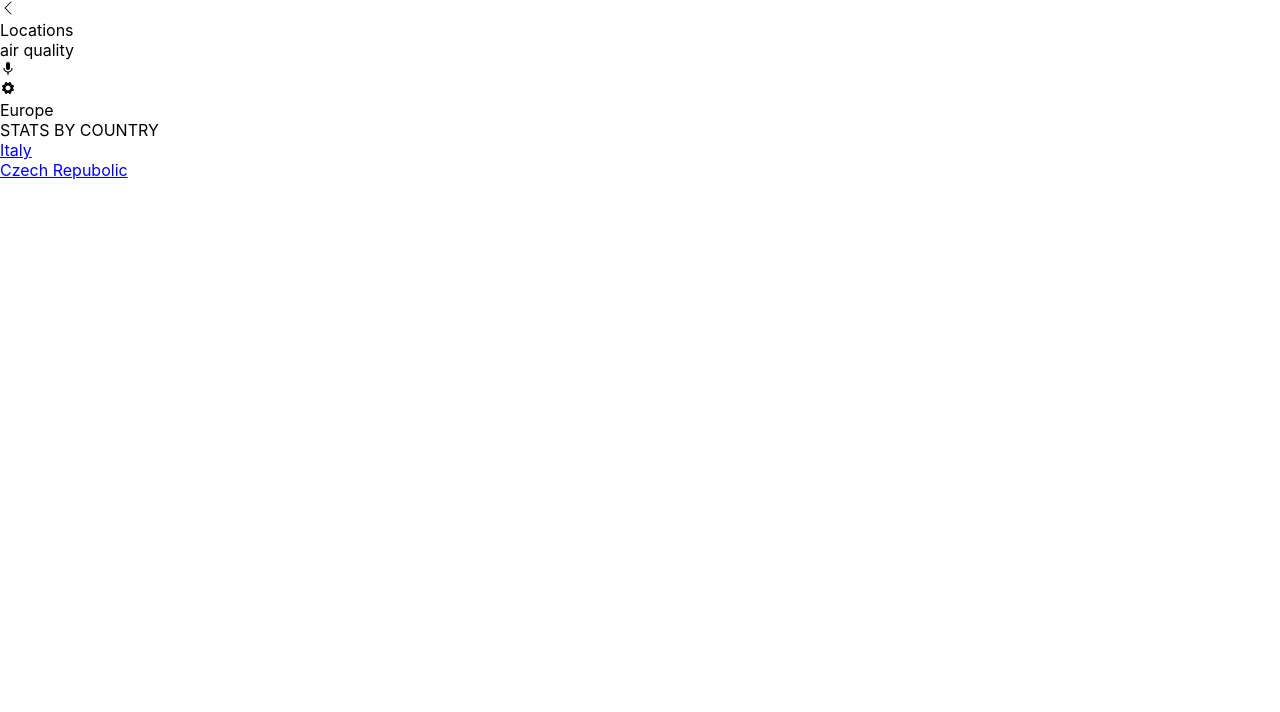
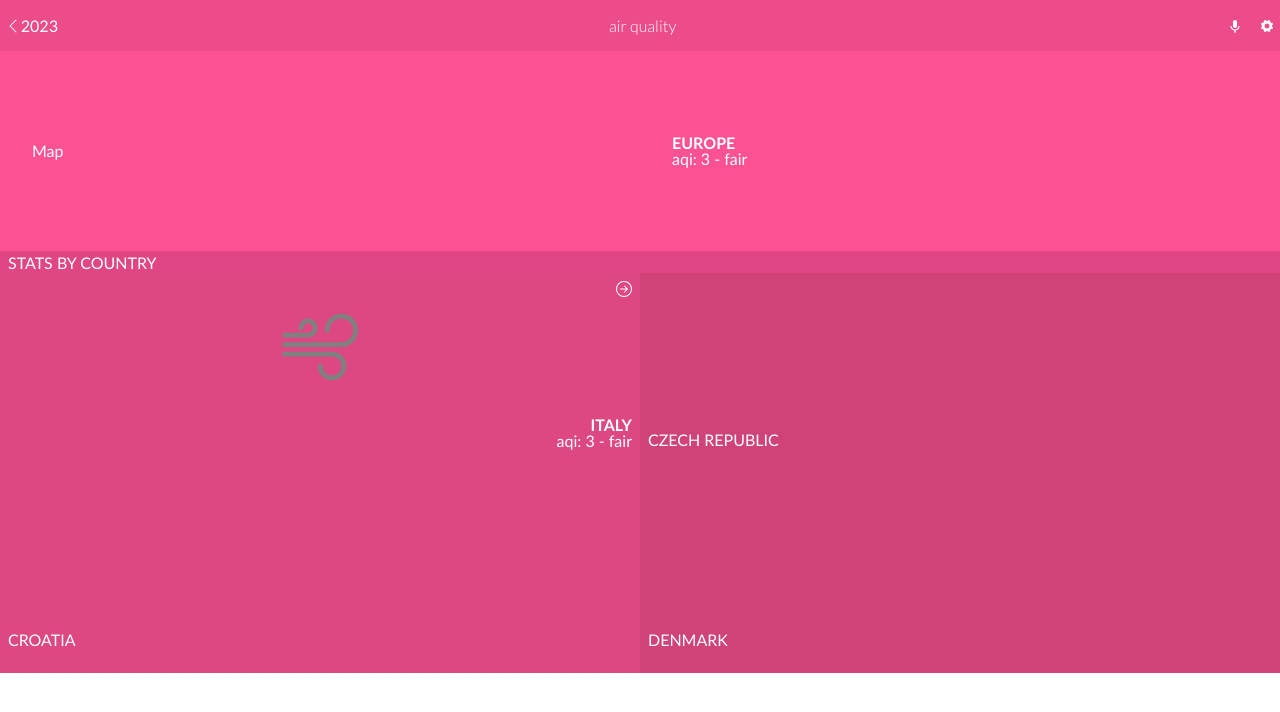
Before and after one commit to newhoteng/Metrics, a React (Create React App) app: page / in a window 1280 px wide. Shown: the top 712 px of the page. Built offline with nearby package versions, Linux system fonts and the light colour scheme.

Commit message:
Add styling for current page

```diff
--- a/src/components/Current.js
+++ b/src/components/Current.js
@@ -1,32 +1,55 @@
 import { Link } from 'react-router-dom';
-// import { ImUser } from 'react-icons/im';
-// import styles from '../styles/NavBar.module.css';
-import { BsChevronLeft } from 'react-icons/bs';
-// import { BsArrowRightCircle } from "react-icons/bs"; , BsGearFill
+import { BsChevronLeft, BsArrowRightCircle, BsWind } from 'react-icons/bs';
 import { IoIosSettings } from 'react-icons/io';
 import { MdKeyboardVoice } from 'react-icons/md';
+// MdOutlineAir
+// MdAir
+// BsWind , BsGearFill
+// FaWind
+// import { WiDayWindy } from "react-icons/wi";
+
+import styles from '../styles/Current.module.css';
 
 function Current() {
   return (
     <>
-      <header>
+      <header className={styles.header}>
         <nav>
-          <div>
-            <div><BsChevronLeft /></div>
-            <div>Locations</div>
-          </div>
+          <BsChevronLeft />
+          <div>2023</div>
         </nav>
         <div>air quality</div>
-        <div><MdKeyboardVoice /></div>
-        {/* <div><BsGearFill /></div> */}
-        <div><IoIosSettings /></div>
+        <div>
+          <MdKeyboardVoice />
+          <IoIosSettings />
+          {/* <BsGearFill /> */}
+        </div>
       </header>
-      <div>Europe</div>
-      <div>STATS BY COUNTRY</div>
-      <div>
-        <Link to="/italy"><div>Italy</div></Link>
-        <Link to="/czech"><div>Czech Repubolic</div></Link>
-      </div>
+      <main className={styles.main}>
+        <div className={styles.hero}>
+          <div>Map</div>
+          <div>
+            <p>EUROPE</p>
+            <p>aqi: 3 - fair</p>
+          </div>
+        </div>
+        <div className={styles.banner}>STATS BY COUNTRY</div>
+        <div className={styles.countriesContainer}>
+          <Link to="/italy" className={styles.countryLink}>
+            <BsArrowRightCircle className={styles.arrowCircle} />
+            <BsWind className={styles.airIcon} />
+            {/* <MdOutlineAir className={styles.airIcon} /> */}
+            {/* <div>map or icon</div> */}
+            <div className={styles.linkText}>
+              <p>ITALY</p>
+              <p>aqi: 3 - fair</p>
+            </div>
+          </Link>
+          <Link to="/czech" className={styles.countryLink}><div>CZECH REPUBLIC</div></Link>
+          <Link to="/italy" className={styles.countryLink}><div>CROATIA</div></Link>
+          <Link to="/czech" className={styles.countryLink}><div>DENMARK</div></Link>
+        </div>
+      </main>
     </>
   );
 }
--- a/src/components/Forecast.js
+++ b/src/components/Forecast.js
@@ -1,20 +1,23 @@
 import { Link } from 'react-router-dom';
-// import { ImUser } from 'react-icons/im';
-// import styles from '../styles/NavBar.module.css';
+import { BsChevronLeft } from 'react-icons/bs';
+import { IoIosSettings } from 'react-icons/io';
+import { MdKeyboardVoice } from 'react-icons/md';
+import styles from '../styles/Current.module.css';
+// import styles from '../styles/NavBar.module.css'; BsArrowRightCircle, BsWind
 
 function Forecast() {
   return (
     <>
-      <nav>
-        <ul>
-          <li><Link to="/">arrow</Link></li>
-          <li>current</li>
-          <li>icons</li>
-        </ul>
-      </nav>
-      <div>Italy</div>
-      <div>Today</div>
-      <div>Tomorrow</div>
+      <header className={styles.header}>
+        <nav>
+          <Link to="/"><BsChevronLeft /></Link>
+        </nav>
+        <div>air quality</div>
+        <div>
+          <MdKeyboardVoice />
+          <IoIosSettings />
+        </div>
+      </header>
     </>
   );
 }
--- /dev/null
+++ b/src/styles/Current.module.css
@@ -0,0 +1,135 @@
+@import url('https://fonts.googleapis.com/css2?family=Lato:wght@100;300;400;700;900&display=swap');
+
+* {
+  box-sizing: border-box;
+  padding: 0;
+  margin: 0;
+  scroll-behavior: smooth;
+}
+
+/* * {
+  font-family: 'Gill Sans';
+} */
+
+/* Pink */
+/* rgba(237,76,139,255) #ed4c8b header */
+/* rgba(252,81,147,255) #fc5193 hero */
+/* rgba(223,70,131,255) #df4683 stats by */
+/* rgba(221,71,130,255) #dd4782 czech */
+/* rgba(207,67,120,255) #cf4378 italy */
+/* rgba(176,56,104,255) #b03868 map */
+/* rgba(235,74,137,255) #eb4a89 prague */
+/* rgba(210,70,123,255) #d2467b ostrava */
+
+/* Blue */
+/* rgba(66,105,178,255) #4269b2 header */
+/* rgba(86,135,228,255) #5687e4 hero */
+/* rgba(53,84,139,255) #35548b stats by */
+/* rgba(64,102,172,255) #4066ac czech */
+/* rgba(61,96,161,255)  #3d60a1 italy */
+/* rgba(45,69,114,255) #2d4572 map */
+
+.header {
+  font-family: 'Lato', sans-serif;
+  font-size: 1rem;
+  display: flex;
+  align-items: center;
+  justify-content: space-between;
+  padding: 1rem 0.3rem;
+  background-color: #ed4c8b;
+  color: #fff;
+}
+
+.header nav {
+  display: flex;
+  align-items: center;
+}
+
+nav div {
+  display: flex;
+  align-items: center;
+}
+
+.header > div {
+  display: flex;
+  align-items: center;
+  justify-content: space-between;
+  gap: 1rem;
+  font-weight: 300;
+}
+
+.main {
+  font-family: 'Gill Sans';
+}
+
+.hero {
+  height: 25vh;
+  background-color: #fc5193;
+  color: #fff;
+  display: flex;
+}
+
+.hero div {
+  width: 50%;
+  line-height: 1;
+  display: flex;
+  flex-direction: column;
+  justify-content: center;
+  padding-left: 2rem;
+}
+
+.hero p:first-child,
+.countryLink p:first-child {
+  font-weight: bold;
+}
+
+.banner {
+  background-color: #df4683;
+  color: #fff;
+  padding: 0.1rem 0.5rem;
+}
+
+.countriesContainer {
+  display: flex;
+  align-items: center;
+  justify-content: center;
+  flex-wrap: wrap;
+}
+
+.countryLink {
+  width: 50%;
+  height: 25vh;
+  text-decoration: none;
+  color: #fff;
+  position: relative;
+  display: flex;
+  flex-direction: column;
+  justify-content: end;
+  padding: 1.5rem 0.5rem;
+}
+
+.countriesContainer .countryLink:nth-child(odd) {
+  background-color: #dd4782;
+}
+
+.countriesContainer .countryLink:nth-child(even) {
+  background-color: #cf4378;
+}
+
+.arrowCircle {
+  position: absolute;
+  top: 0.5rem;
+  right: 0.5rem;
+}
+
+.airIcon {
+  width: 100%;
+  height: 50%;
+  margin-bottom: 2rem;
+  color: grey;
+}
+
+.linkText {
+  text-align: end;
+  line-height: 1;
+}
--- /dev/null
+++ b/src/styles/Forecast.module.css
@@ -0,0 +1 @@
+@import url('https://fonts.googleapis.com/css2?family=Lato:wght@100;300;400;700;900&display=swap');
```
